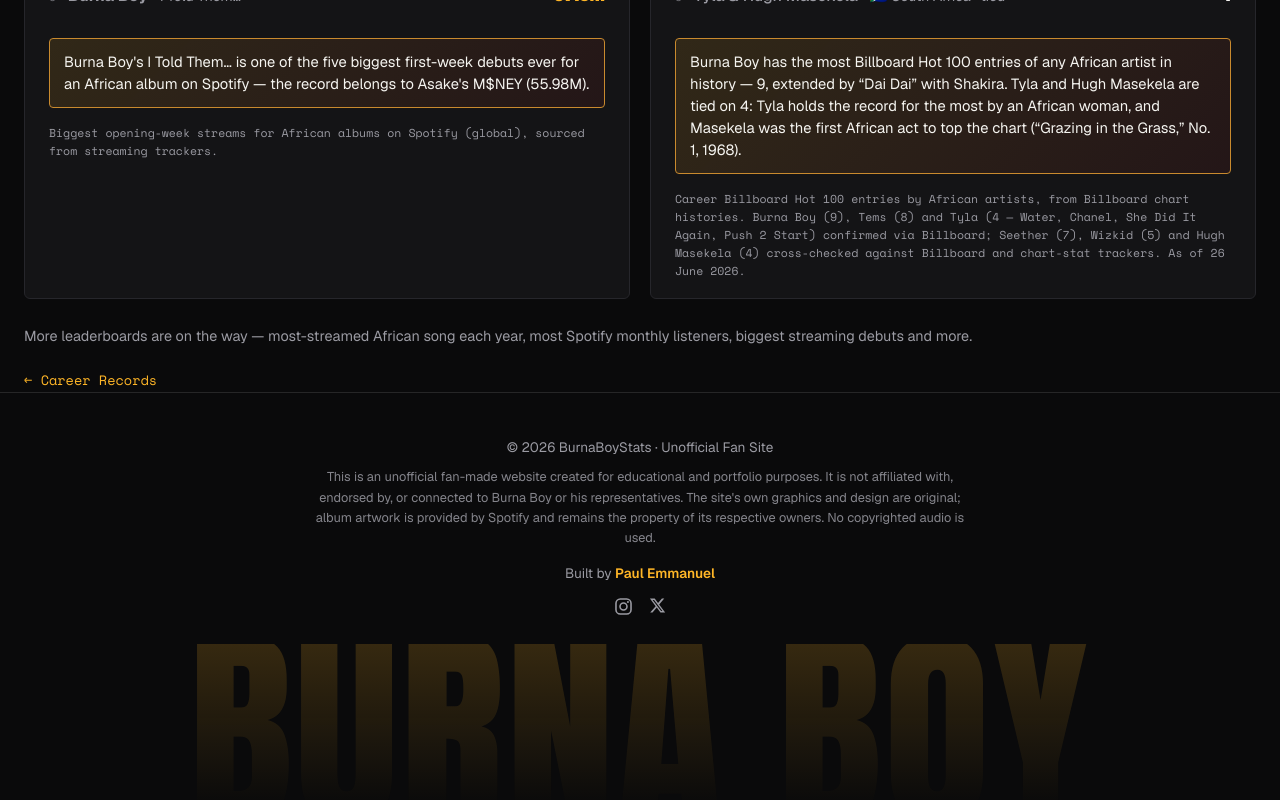
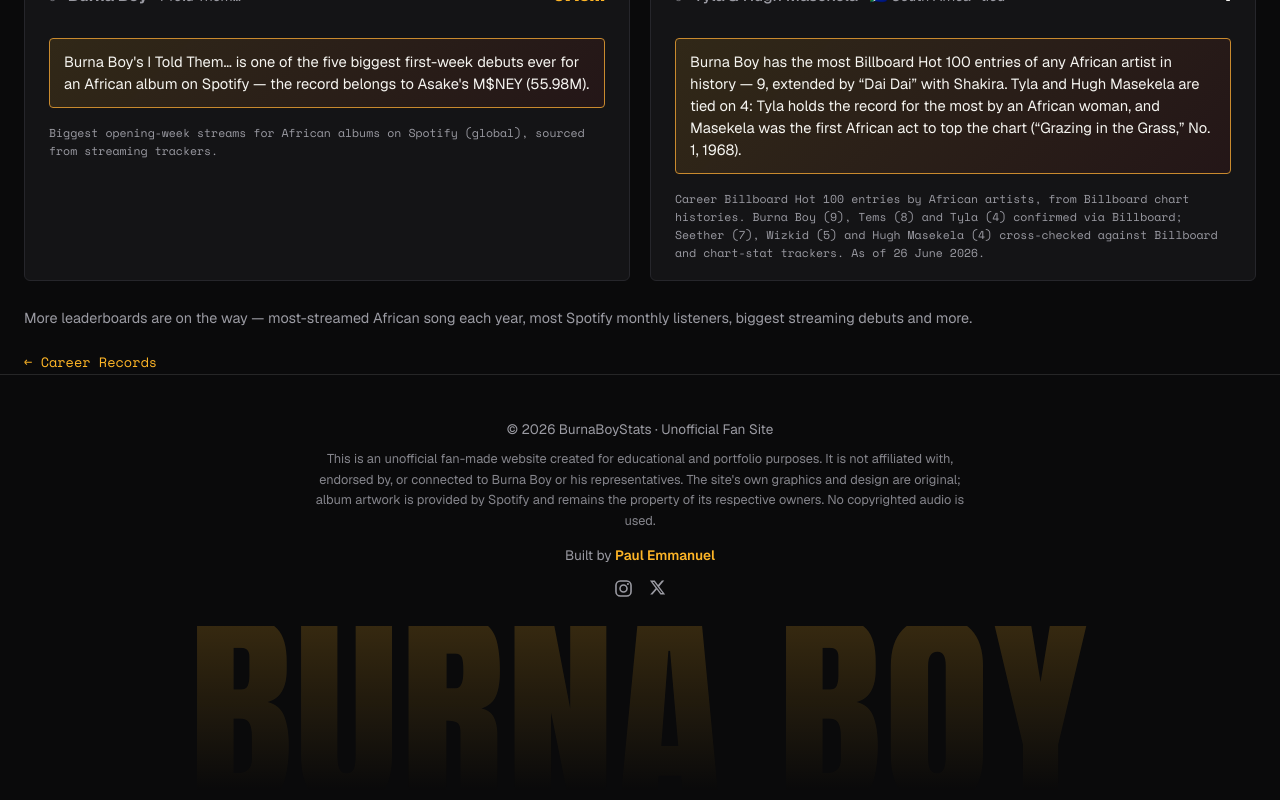
Before and after one commit to bmnivaldo-dev/react_burnaboystats, a Next.js app: page /records/africas-biggest in a window 1280 px wide. Shown: the part 1363-2163 px from the top of the page. Built offline with nearby package versions, Linux system fonts and the light colour scheme.

Commit message:
Africa's Biggest: trim Tyla song list from Hot 100 box source line

```diff
--- a/app/data/africasBiggest.ts
+++ b/app/data/africasBiggest.ts
@@ -142,6 +142,6 @@ export const statBoxes: LeaderboardBox[] = [
     ],
     note: "Burna Boy has the most Billboard Hot 100 entries of any African artist in history — 9, extended by “Dai Dai” with Shakira. Tyla and Hugh Masekela are tied on 4: Tyla holds the record for the most by an African woman, and Masekela was the first African act to top the chart (“Grazing in the Grass,” No. 1, 1968).",
     source:
-      "Career Billboard Hot 100 entries by African artists, from Billboard chart histories. Burna Boy (9), Tems (8) and Tyla (4 — Water, Chanel, She Did It Again, Push 2 Start) confirmed via Billboard; Seether (7), Wizkid (5) and Hugh Masekela (4) cross-checked against Billboard and chart-stat trackers. As of 26 June 2026.",
+      "Career Billboard Hot 100 entries by African artists, from Billboard chart histories. Burna Boy (9), Tems (8) and Tyla (4) confirmed via Billboard; Seether (7), Wizkid (5) and Hugh Masekela (4) cross-checked against Billboard and chart-stat trackers. As of 26 June 2026.",
   },
 ];
```
